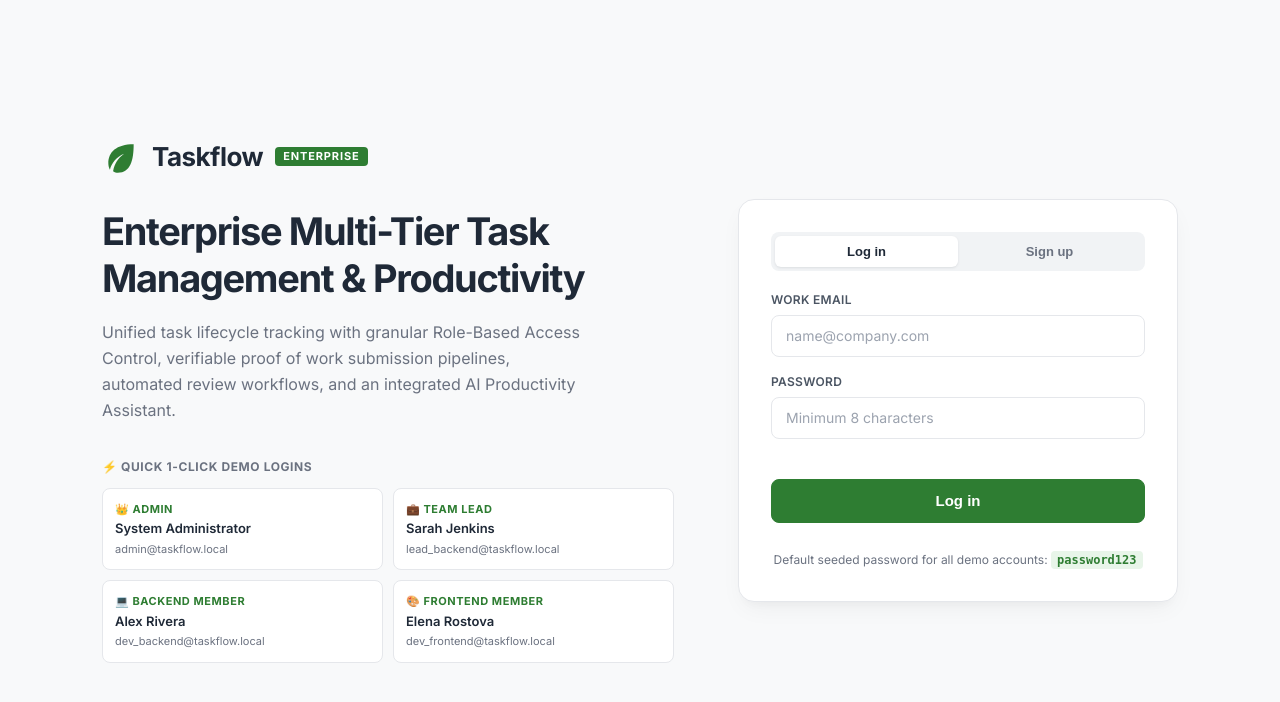
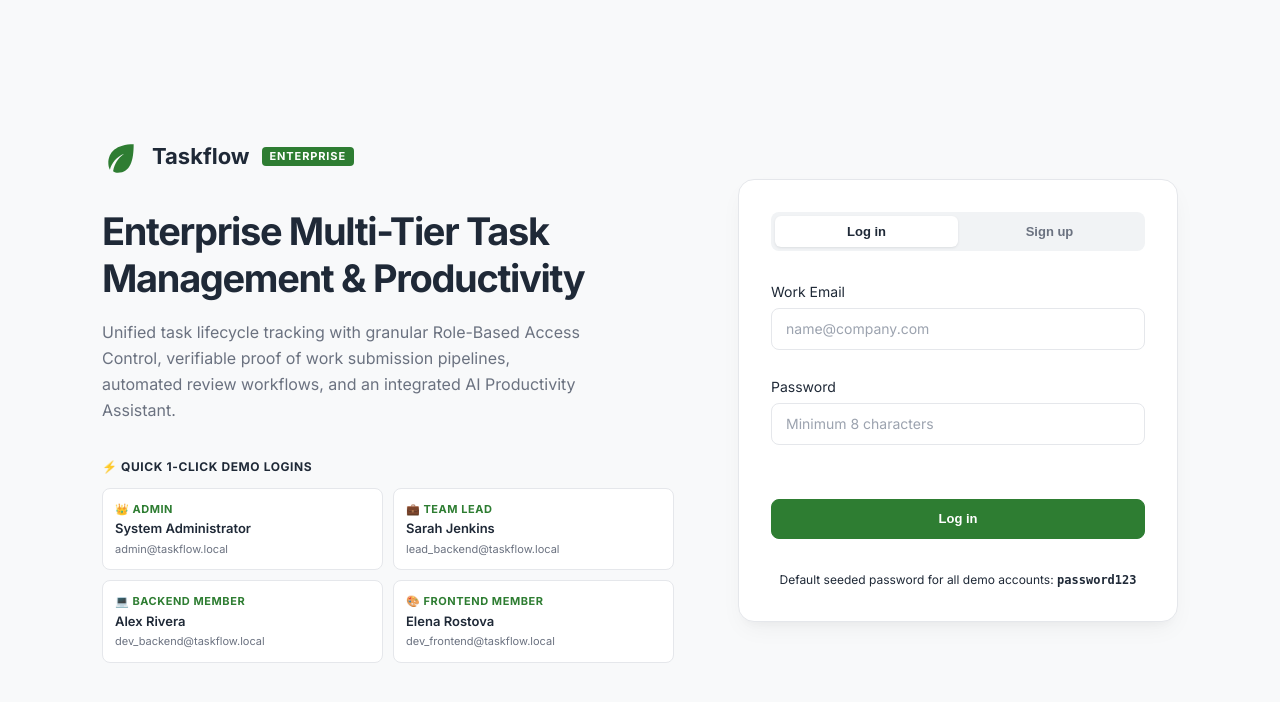
Before and after one commit to Shankar1234566/Taskflow, a Flask app: page /login in a window 1280 px wide. Shown: the top 702 px of the page. Run offline with Flask 3, Linux system fonts and the light colour scheme.

Commit message:
Fix Login issue

```diff
--- a/app.py
+++ b/app.py
@@ -47,7 +47,9 @@ def create_app(config_class=Config):
     def login_page():
         if session.get("user_id"):
             return redirect(url_for("index"))
-        return render_template("login.html")
+        from models import Team
+        teams = Team.query.order_by(Team.name.asc()).all()
+        return render_template("login.html", teams=teams)
 
     @app.route("/dashboard")
     def dashboard():
--- a/templates/login.html
+++ b/templates/login.html
@@ -18,10 +18,10 @@
     <!-- Left Hero Section -->
     <section class="hero">
       <div class="logo">
-        <svg viewBox="0 0 24 24" width="36" height="36" fill="#2E7D32">
+        <svg viewBox="0 0 24 24" width="32" height="32" fill="#2E7D32">
           <path d="M20 4C9 4 4 9 4 16c0 1.6.4 3 1 4 1-4 4-8 9-10-4 3-6 6-7 11 1 .6 2 1 3 1 8 0 10-8 10-18z"/>
         </svg>
-        <span class="brand-name">Taskflow</span>
+        <span style="font-size: 22px; font-weight: 700;">Taskflow</span>
         <span class="pro-badge">ENTERPRISE</span>
       </div>
       <h1>Enterprise Multi-Tier Task Management & Productivity</h1>
@@ -33,7 +33,7 @@
 
       <!-- Quick 1-Click Persona Demo Cards -->
       <div style="margin-top: 32px;">
-        <span style="font-size: 12px; font-weight: 700; text-transform: uppercase; letter-spacing: 0.05em; color: var(--color-text-muted);">
+        <span style="font-size: 12px; font-weight: 700; text-transform: uppercase; letter-spacing: 0.05em; color: var(--muted);">
           ⚡ Quick 1-Click Demo Logins
         </span>
         <div class="persona-cards-grid">
@@ -73,46 +73,55 @@
 
       <form id="auth-form" novalidate onsubmit="handleAuthSubmit(event)">
         <div id="signup-fields" style="display: none;">
-          <div class="form-group">
-            <label class="form-label" for="auth-username">Full Name</label>
-            <input type="text" name="username" id="auth-username" class="form-input" placeholder="e.g. Maya Lin" autocomplete="name">
-          </div>
-          <div class="form-group">
-            <label class="form-label" for="auth-role">Role Persona</label>
-            <select name="role" id="auth-role" class="form-select">
+          <label>Full Name
+            <input type="text" name="username" id="auth-username" placeholder="e.g. Maya Lin" autocomplete="name">
+          </label>
+          <div style="margin-top: 10px;">
+            <label>Role Persona
+              <select name="role" id="auth-role">
                 <option value="Member">Member (Software Engineer)</option>
                 <option value="Lead">Team Lead</option>
                 <option value="Admin">Admin (Engineering Manager)</option>
               </select>
+            </label>
           </div>
-          <div class="form-group">
-            <label class="form-label" for="auth-team">Assigned Squad</label>
-            <select name="team_id" id="auth-team" class="form-select">
+          <div style="margin-top: 10px;">
+            <label>Assigned Squad
+              <select name="team_id" id="auth-team">
+                {% if teams %}
+                  {% for t in teams %}
+                    <option value="{{ t.id }}">{{ t.name }}</option>
+                  {% endfor %}
+                {% else %}
                   <option value="1">Backend Systems</option>
                   <option value="2">Frontend Core</option>
+                {% endif %}
               </select>
+            </label>
           </div>
         </div>
 
-        <div class="form-group">
-          <label class="form-label" for="auth-email">Work Email</label>
-          <input type="email" name="email" id="auth-email" class="form-input" required placeholder="name@company.com" autocomplete="email">
+        <div style="margin-top: 10px;">
+          <label>Work Email
+            <input type="email" name="email" id="auth-email" required placeholder="name@company.com" autocomplete="email">
+          </label>
         </div>
 
-        <div class="form-group">
-          <label class="form-label" for="auth-password">Password</label>
-          <input type="password" name="password" id="auth-password" class="form-input" required minlength="8" placeholder="Minimum 8 characters" autocomplete="current-password">
+        <div style="margin-top: 10px;">
+          <label>Password
+            <input type="password" name="password" id="auth-password" required minlength="8" placeholder="Minimum 8 characters" autocomplete="current-password">
+          </label>
         </div>
 
-        <p id="auth-error" class="error" role="alert" style="margin: 4px 0 0; font-size: 13px; color: var(--color-error-fg); font-weight: 500;"></p>
+        <p id="auth-error" class="error" role="alert" style="margin: 8px 0 0;"></p>
 
-        <button type="submit" class="btn primary" id="auth-submit-btn" style="width: 100%; justify-content: center; height: 44px; font-size: 15px; font-weight: 600; margin-top: 4px;">
+        <button type="submit" class="btn primary" id="auth-submit-btn" style="width: 100%; justify-content: center; margin-top: 14px;">
           Log in
         </button>
       </form>
 
-      <div style="text-align: center; font-size: 12px; color: var(--color-text-muted); margin-top: 8px;">
-        Default seeded password for all demo accounts: <code style="font-weight: 700; color: var(--color-brand-primary); background: var(--color-brand-soft); padding: 2px 6px; border-radius: 4px;">password123</code>
+      <div style="text-align: center; font-size: 12px; color: var(--muted); margin-top: 12px;">
+        Default seeded password for all demo accounts: <code style="font-weight: 700;">password123</code>
       </div>
     </section>
   </main>
@@ -139,7 +148,7 @@
       } else {
         tabLogin.classList.remove('active');
         tabSignup.classList.add('active');
-        signupFields.style.display = 'flex';
+        signupFields.style.display = 'block';
         submitBtn.textContent = 'Create Enterprise Account';
       }
     }
```
Lines whose indentation alone changed are shown as unchanged.
